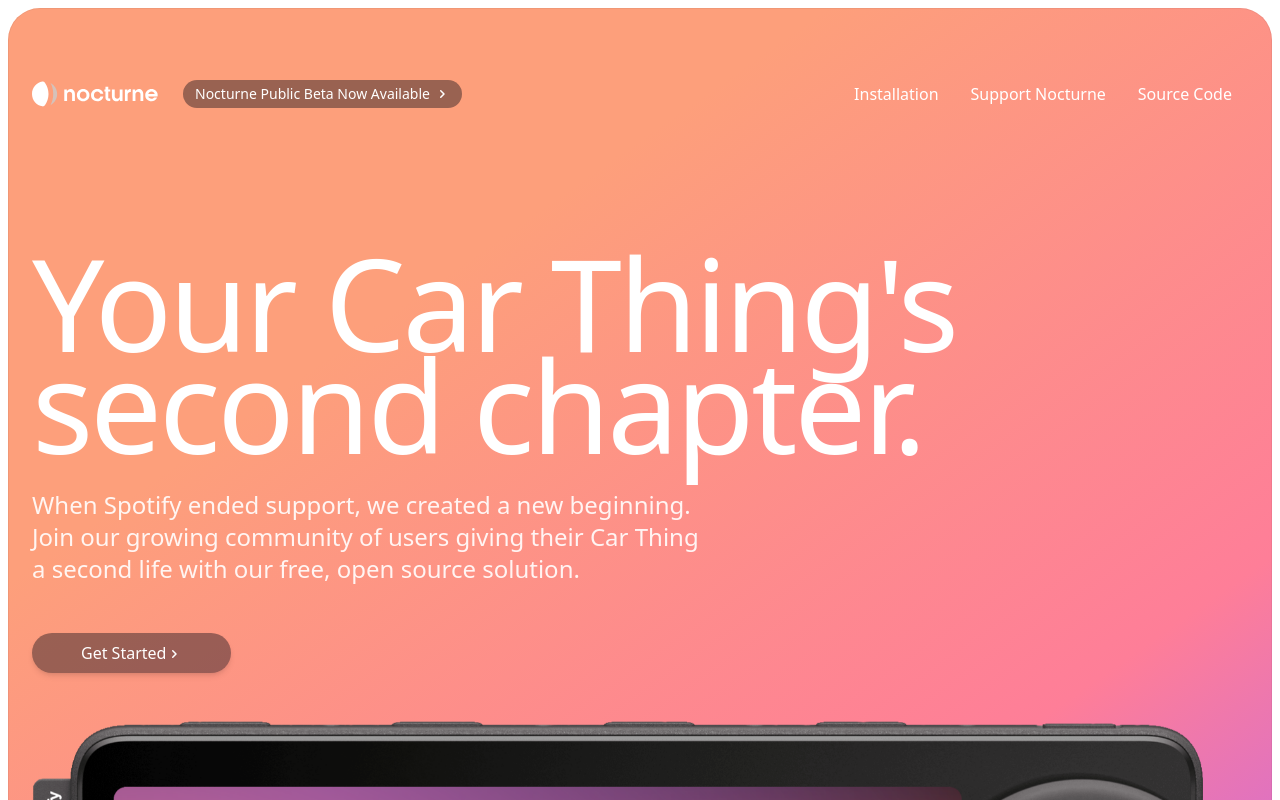
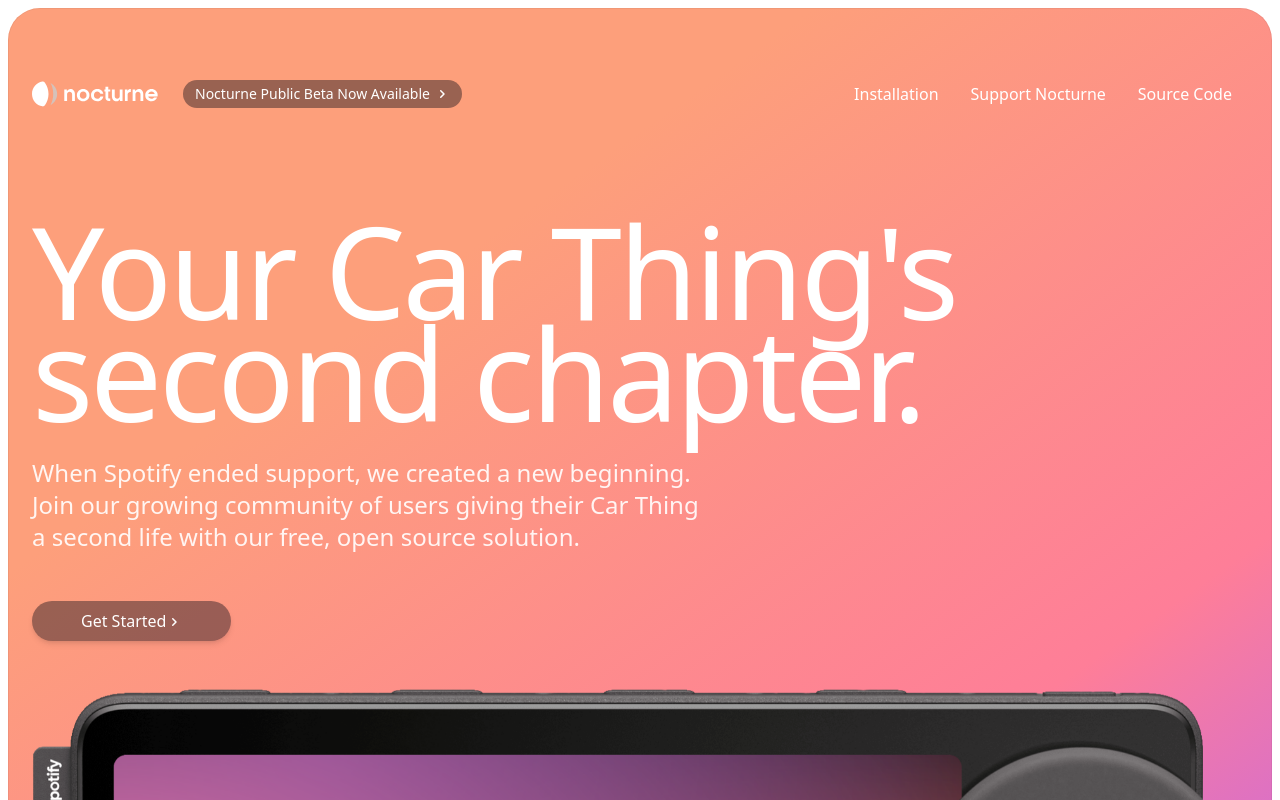
Before and after one commit to usenocturne/nocturne-site, a Next.js app: page / in a window 1280 px wide. Shown: the top 800 px of the page. Built offline with nearby package versions, Linux system fonts and the light colour scheme; a web font is replaced by a local one.

Commit message:
fix(ui): remove md: padding

```diff
--- a/src/app/installation/page.tsx
+++ b/src/app/installation/page.tsx
@@ -24,7 +24,7 @@ function Hero() {
             </Link>
           }
         />
-        <div className="pt-2 sm:pt-24 md:pt-32">
+        <div className="pt-2 sm:pt-24">
           <h1 className="font-display text-balance text-head/[0.9] font-medium leading-[50px] tracking-tight text-white sm:text-8xl/[0.8] md:text-9xl/[0.8]">
             Installation Guide
           </h1>
--- a/src/app/page.tsx
+++ b/src/app/page.tsx
@@ -37,7 +37,7 @@ function Hero() {
             </Link>
           }
         />
-        <div className="pt-2 sm:pt-24 md:pt-32">
+        <div className="pt-2 sm:pt-24">
           <h1 className="font-display text-balance text-head/[0.9] font-medium leading-[50px] tracking-tight text-white sm:text-8xl/[0.8] md:text-9xl/[0.8]">
             Your Car Thing's second chapter.
           </h1>
--- a/src/app/support/page.tsx
+++ b/src/app/support/page.tsx
@@ -23,7 +23,7 @@ function Hero() {
             </Link>
           }
         />
-        <div className="pt-2 sm:pt-24 md:pt-32">
+        <div className="pt-2 sm:pt-24">
           <h1 className="font-display text-balance text-head/[0.9] font-medium leading-[50px] tracking-tight text-white sm:text-8xl/[0.8] md:text-9xl/[0.8]">
             Support Nocturne
           </h1>
```
